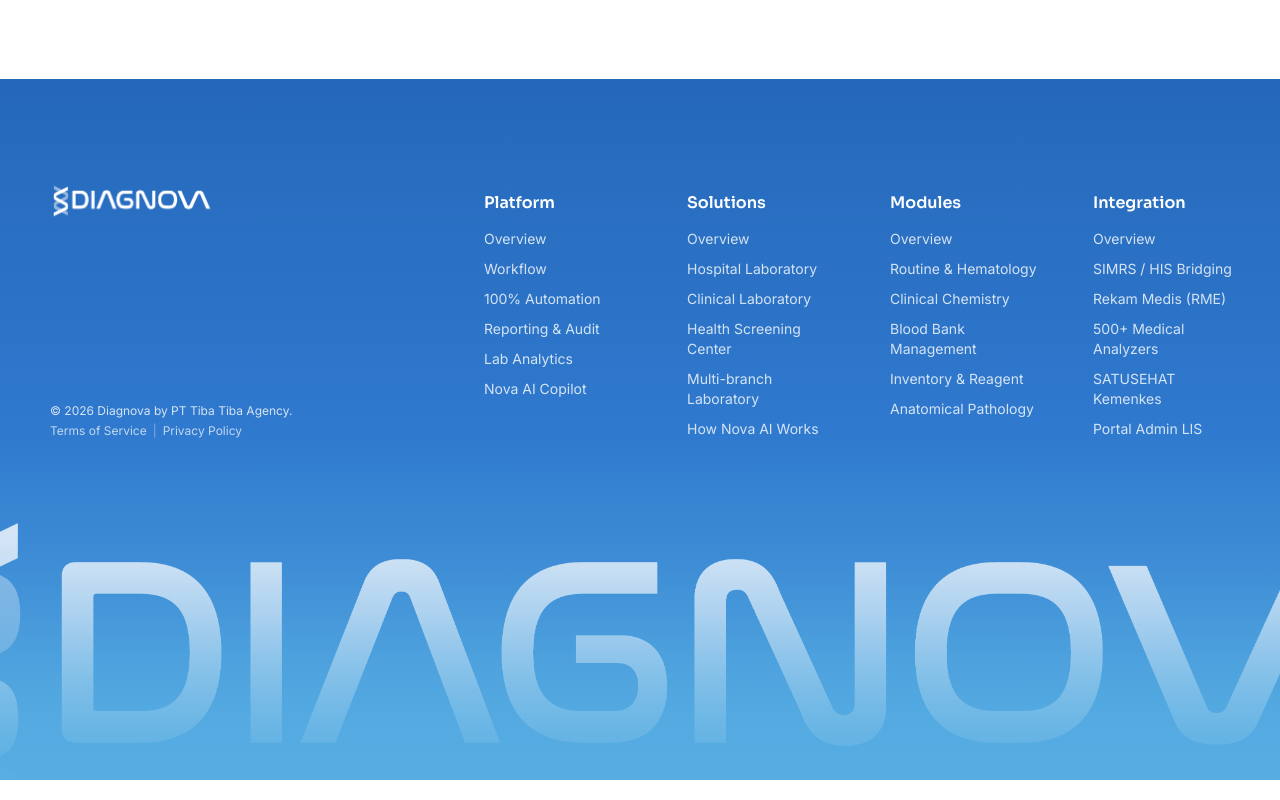
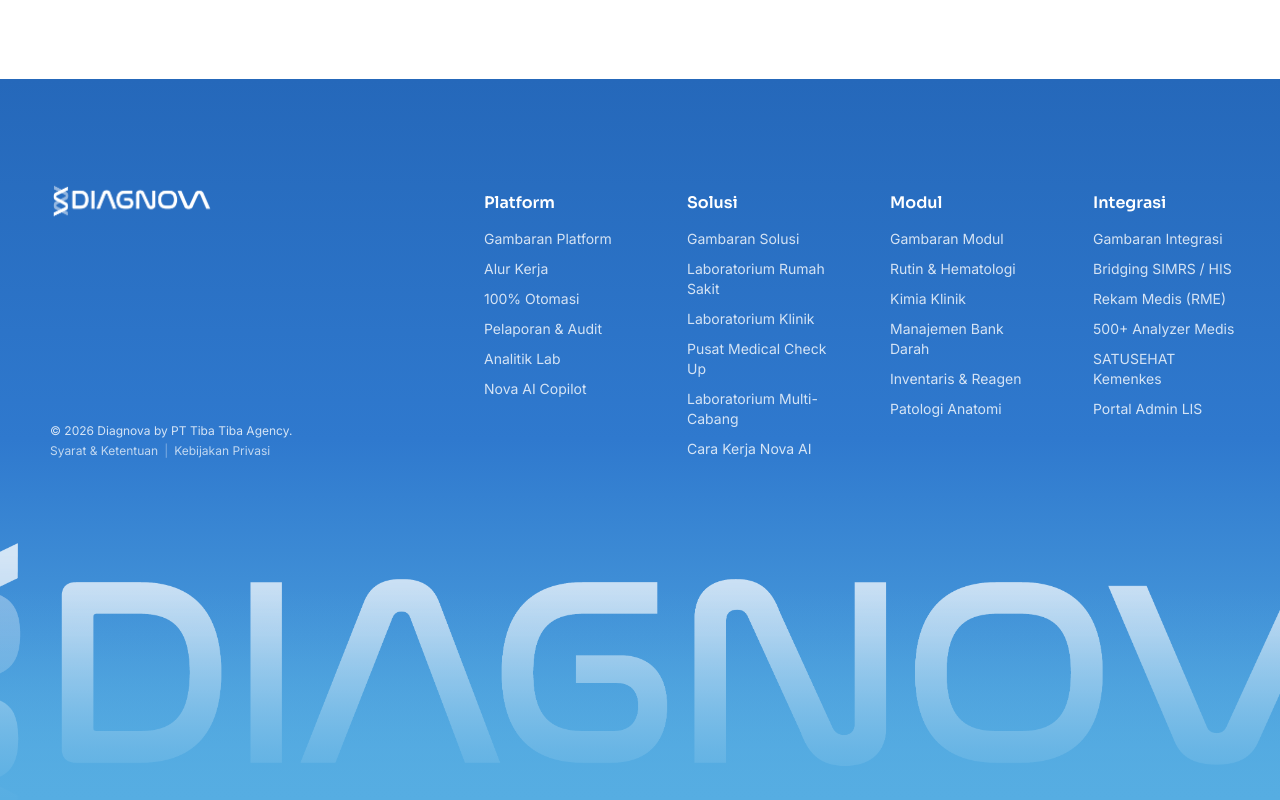
Before and after one commit to TBTBAgency/WebsiteDiagnova, a Next.js app: page /modules in a window 1280 px wide. Shown: the part 1272-2072 px from the top of the page. Built offline with nearby package versions, Linux system fonts and the light colour scheme; no server answers.

Commit message:
feat(footer): implement bilingual ID/EN content and refined links

```diff
--- a/components/layout/Footer.tsx
+++ b/components/layout/Footer.tsx
@@ -1,9 +1,58 @@
+"use client";
+
 import React from "react";
 import Link from "next/link";
 import Image from "next/image";
+import { useLanguage } from "@/components/providers/LanguageProvider";
 
-export function Footer() {
-  const footerSections = [
+const footerSectionsID = [
+  {
+    title: "Platform",
+    links: [
+      { label: "Gambaran Platform", href: "/platform" },
+      { label: "Alur Kerja", href: "/platform/workflow" },
+      { label: "100% Otomasi", href: "/platform/automation" },
+      { label: "Pelaporan & Audit", href: "/platform/reporting" },
+      { label: "Analitik Lab", href: "/platform/analytics" },
+      { label: "Nova AI Copilot", href: "/nova-ai" },
+    ],
+  },
+  {
+    title: "Solusi",
+    links: [
+      { label: "Gambaran Solusi", href: "/solutions" },
+      { label: "Laboratorium Rumah Sakit", href: "/solutions/hospital-laboratory" },
+      { label: "Laboratorium Klinik", href: "/solutions/clinical-laboratory" },
+      { label: "Pusat Medical Check Up", href: "/solutions/health-screening" },
+      { label: "Laboratorium Multi-Cabang", href: "/solutions/multi-branch" },
+      { label: "Cara Kerja Nova AI", href: "/nova-ai/how-it-works" },
+    ],
+  },
+  {
+    title: "Modul",
+    links: [
+      { label: "Gambaran Modul", href: "/modules" },
+      { label: "Rutin & Hematologi", href: "/modules/routine-hematology" },
+      { label: "Kimia Klinik", href: "/modules/clinical-chemistry" },
+      { label: "Manajemen Bank Darah", href: "/modules/blood-bank" },
+      { label: "Inventaris & Reagen", href: "/modules/inventory-reagent" },
+      { label: "Patologi Anatomi", href: "/modules/pathology" },
+    ],
+  },
+  {
+    title: "Integrasi",
+    links: [
+      { label: "Gambaran Integrasi", href: "/integration" },
+      { label: "Bridging SIMRS / HIS", href: "/integration/simrs-his" },
+      { label: "Rekam Medis (RME)", href: "/integration/rme" },
+      { label: "500+ Analyzer Medis", href: "/integration/analyzer" },
+      { label: "SATUSEHAT Kemenkes", href: "/integration/satusehat" },
+      { label: "Portal Admin LIS", href: "/admin/login" },
+    ],
+  },
+];
+
+const footerSectionsEN = [
   {
     title: "Platform",
     links: [
@@ -42,13 +91,17 @@
     links: [
       { label: "Overview", href: "/integration" },
       { label: "SIMRS / HIS Bridging", href: "/integration/simrs-his" },
-        { label: "Rekam Medis (RME)", href: "/integration/rme" },
+      { label: "Electronic Medical Record (EMR)", href: "/integration/rme" },
       { label: "500+ Medical Analyzers", href: "/integration/analyzer" },
       { label: "SATUSEHAT Kemenkes", href: "/integration/satusehat" },
-        { label: "Portal Admin LIS", href: "/admin/login" },
+      { label: "LIS Admin Portal", href: "/admin/login" },
     ],
   },
 ];
+
+export function Footer() {
+  const { language } = useLanguage();
+  const footerSections = language === "ID" ? footerSectionsID : footerSectionsEN;
 
   return (
     <footer className="relative overflow-hidden bg-gradient-to-b from-[#2568BA] via-[#2F79CE] to-[#56ADE2] text-white pt-16 sm:pt-20 lg:pt-24 pb-0">
@@ -77,11 +130,11 @@
               <p>&copy; 2026 Diagnova by PT Tiba Tiba Agency.</p>
               <p className="flex items-center gap-1.5 text-white/70">
                 <Link href="/terms" className="hover:text-white transition-colors">
-                  Terms of Service
+                  {language === "ID" ? "Syarat & Ketentuan" : "Terms of Service"}
                 </Link>
                 <span className="text-white/40">|</span>
                 <Link href="/platform/reporting" className="hover:text-white transition-colors">
-                  Privacy Policy
+                  {language === "ID" ? "Kebijakan Privasi" : "Privacy Policy"}
                 </Link>
               </p>
             </div>
```
Lines whose indentation alone changed are shown as unchanged.
